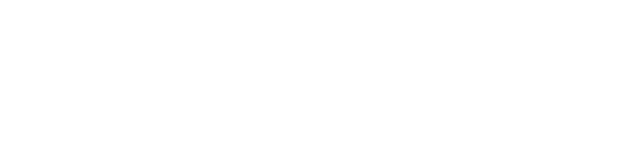
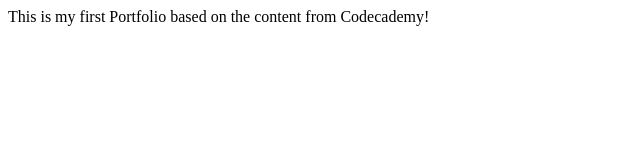
Before and after one commit to DavidJeansonne/PortfolioHTML, a plain HTML site: page index.html in a window 1280 px wide. Shown: the whole page, without its empty margins (0-640 px from the left). Drawn offline with Linux system fonts and the light colour scheme.

Commit message:
added first <p>

```diff
--- a/index.html
+++ b/index.html
@@ -1,5 +1,5 @@
 <body>
-
+  <p>This is my first Portfolio based on the content from Codecademy!</p>
 
 
 
```
